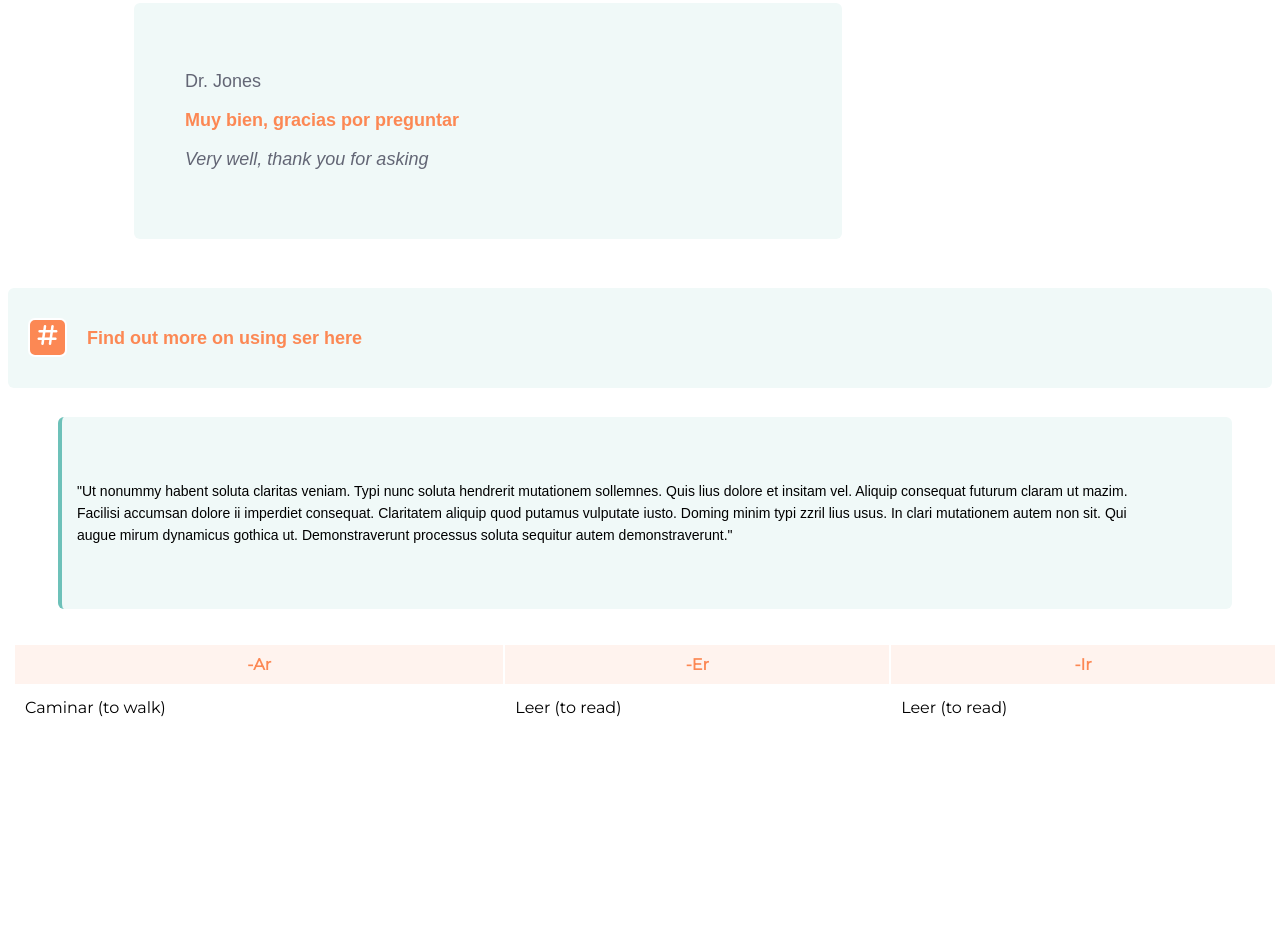
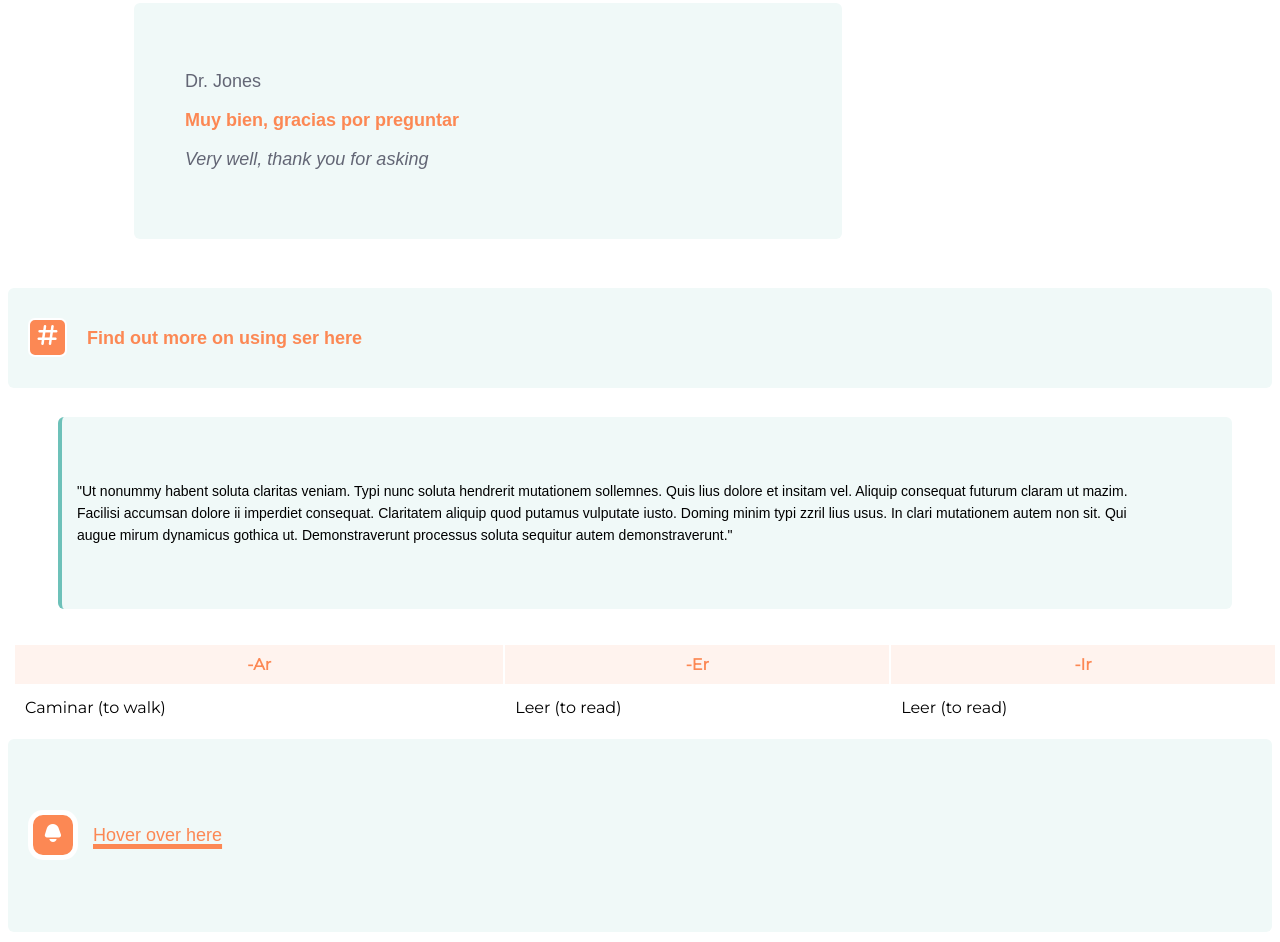
Before and after one commit to ThomasRogersF/ThomasRogersF.github.io, a plain HTML site: page spanishvip-components.html in a window 1280 px wide. Shown: the part 1943-2885 px from the top of the page. Before the commit the page ends 2680 px from the top, so only its background shows below. Drawn offline with nearby package versions, Linux system fonts and the light colour scheme.

Commit message:
Update spanishvip-components.html

```diff
--- a/spanishvip-components.html
+++ b/spanishvip-components.html
@@ -196,7 +196,7 @@ color: #fc8854
       margin: auto;
       padding: 20px;
       border-radius: 6px;
-      background: transparent;
+      background: white;
       width: 80%;
       display: flex;
       flex-direction: column;
@@ -353,8 +353,77 @@ blockquote.style4 {
 }
 
 
-                  /* ''''''''''''''''''''''''''''''''''''''''''''''''''''''''''''''''''''''''''' */
+                  /* '''''''''''''''''''''''Tooltip'''''''''''''''''''''''''''''''''''''''''''''''''''' */
 
+      @import url('https://cdn-uicons.flaticon.com/uicons-solid-straight/css/uicons-solid-straight.css');
+
+  .tooltip-style2 {
+     font: 18px arial;
+    padding: 5%;
+    margin-top: 10px;
+    color: black;
+    margin-bottom: 10px;
+    padding-left: 15px;
+    border-radius: 6px;
+    background: #F0F9F8;
+    text-align: justify;
+  }
+
+  .tooltip-wrapper {
+     height: auto;
+    width: auto;
+    display: flex;
+    align-items: center;
+    gap: 15px;
+    padding: 5px;
+    border-radius: 15px;
+  }
+
+  .tooltip-icon {
+    color: white;
+  }
+
+  .tooltip-iwrapper {
+    display: flex;
+    align-items: center;
+    justify-content: center;
+    height: 40px;
+    width: 40px;
+    background: #FC8854;
+    border-radius: 15px;
+    border: 5px solid white;
+  }
+
+  .tooltip {
+    position: relative;
+    display: inline-block;
+     text-decoration: underline #FC8854 5px;
+     color: #FC8854;
+  }
+
+  .tooltip .tooltip-text {
+    visibility: hidden;
+    width: 120px;
+    background-color: #FC8854;
+    color: #fff;
+    text-align: center;
+    border-bottom-right-radius: 20px 20px;
+    padding: 5px 0;
+    font-weight: bold;
+    /* Position the tooltip */
+    position: absolute;
+    z-index: 1;
+    top: 100%;
+    left: 50%;
+    margin-left: -60px;
+    opacity: 0;
+    transition: opacity 0.3s;
+  }
+
+  .tooltip:hover .tooltip-text {
+    visibility: visible;
+    opacity: 1;
+  }
 
 
 
@@ -540,9 +609,21 @@ blockquote.style4 {
 
 </tbody></table>
 
+      <!--==================Tooltip========================================== -->
 
 
+    <div class="tooltip-style2">
+      <div class="tooltip-wrapper">
+          <div class="tooltip-iwrapper">
+              <i class="fi fi-ss-bell tooltip-icon"></i>
+          </div>
+          <div class="tooltip">
+            <p>Hover over here</p>
+            <span class="tooltip-text">Oo-la</span>
+          </div>
+      </div>
 
+  </div>
 
 
   </body>
```
